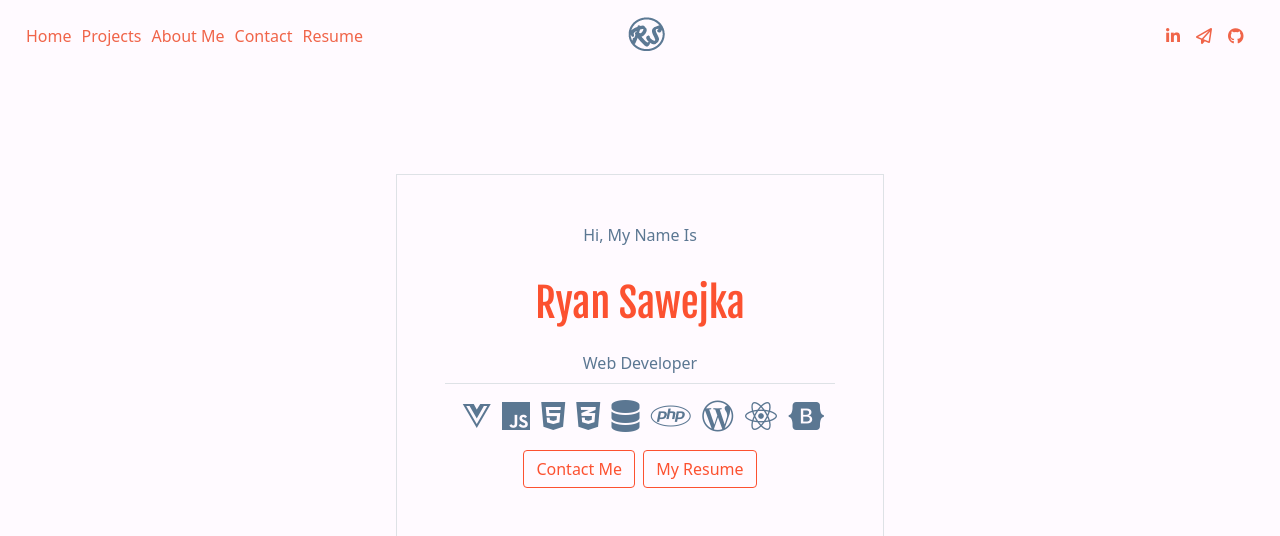
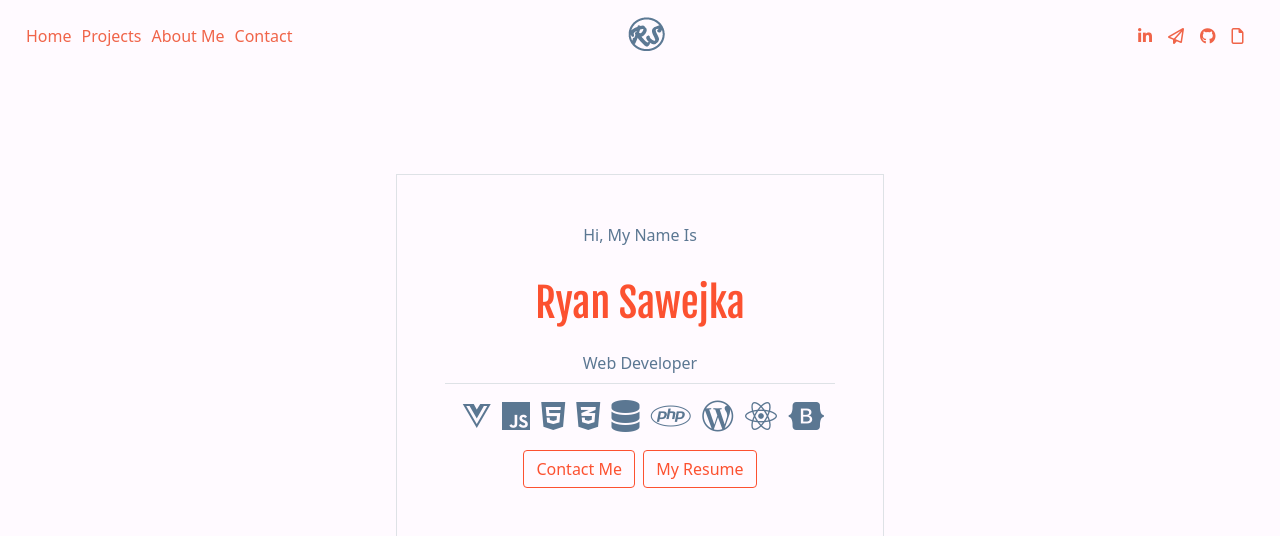
Before and after one commit to rsawejka/Portfolio, a PHP site: page /index.php in a window 1280 px wide. Shown: the top 536 px of the page. Run offline with PHP 8.4, Linux system fonts and the light colour scheme; some libraries are stand-ins or nearby versions.

Commit message:
resume link changes plus changes to icons in nav

```diff
--- a/includes/home.php
+++ b/includes/home.php
@@ -17,10 +17,10 @@
                 <i data-toggle='tooltip' data-placement='bottom' title='PHP' class="fa-brands fa-php logoSize"></i>
                 <i data-toggle='tooltip' data-placement='bottom' title='Wordpress' class="fa-brands fa-wordpress-simple logoSize"></i>
                 <i data-toggle='tooltip' data-placement='bottom' title='React JS' class="fa-brands fa-react logoSize"></i>
-                <i data-toggle='tooltip' data-placement='bottom' title='Wordpress' class="fa-brands fa-bootstrap logoSize"></i>
+                <i data-toggle='tooltip' data-placement='bottom' title='Bootstrap' class="fa-brands fa-bootstrap logoSize"></i>
             </div>
                 <button type="button" id="contactMe" class="mt-3 btn btn-outline-secondary"><a href="index.php#contact">Contact Me</a></button>
-            <a class="ms-1" href="img/MostUpdatedResume.docx" download>
+            <a class="ms-1" href="https://docs.google.com/document/d/1nmKhqnXoyaD-mgMuUwwoGIkkLVSQkRAR/edit?usp=sharing&ouid=114616965554620945468&rtpof=true&sd=true" target="_blank">
                 <button type="button" id="contactMe" class="mt-3 btn btn-outline-secondary">My Resume</button>
             </a>
         </div>
--- a/includes/nav.php
+++ b/includes/nav.php
@@ -19,7 +19,6 @@
            <li class=""><a class="" href="index.php#myProjects">Projects</a></li>
             <li class=""><a href="index.php#aboutMe">About Me</a></li>
             <li class=""><a class="" href="index.php#contact">Contact</a></li>
-            <li class=""><a class="" href="https://docs.google.com/document/d/1nmKhqnXoyaD-mgMuUwwoGIkkLVSQkRAR/edit?usp=sharing&ouid=114616965554620945468&rtpof=true&sd=true" target="_blank">Resume</a></li>
 
 </div>
         <div class="navSectionTwo">
@@ -27,13 +26,17 @@
         </div>
         <div class="nav-width d-flex flex-row justify-content-end icon-text-color nav-icons pt-2 navSectionThree">
             <div class="ps-2">
-                <a href="https://www.linkedin.com/in/ryansawejka/" target='_blank'>   <i class="icon-text-color fa-brands fa-linkedin-in"></i></a>
+                <a data-toggle='tooltip' data-placement='bottom' title='Linkedin' href="https://www.linkedin.com/in/ryansawejka/" target='_blank'>   <i class="icon-text-color fa-brands fa-linkedin-in"></i></a>
             </div>
             <div class="ps-2">
-              <a href="mailto: <?= $encodedEmail ?>" target='_blank'>  <i class="icon-text-color fa-regular fa-paper-plane"></i></a>
+              <a data-toggle='tooltip' data-placement='bottom' title='Send me an email!' href="mailto: <?= $encodedEmail ?>" target='_blank'>  <i class="icon-text-color fa-regular fa-paper-plane"></i></a>
             </div>
             <div class="ps-2">
-                <a href="https://github.com/rsawejka" target='_blank'>   <i class="icon-text-color fa-brands fa-github"></i></a>
+                <a data-toggle='tooltip' data-placement='bottom' title='GitHub' href="https://github.com/rsawejka" target='_blank'>   <i class="icon-text-color fa-brands fa-github"></i></a>
+
+            </div>
+            <div class="ps-2">
+                <a data-toggle='tooltip' data-placement='bottom' title='My Resume' href="https://docs.google.com/document/d/1nmKhqnXoyaD-mgMuUwwoGIkkLVSQkRAR/edit?usp=sharing&ouid=114616965554620945468&rtpof=true&sd=true" target='_blank'>   <i class="icon-text-color fa-regular fa-file"></i></a>
 
             </div>
 
```
